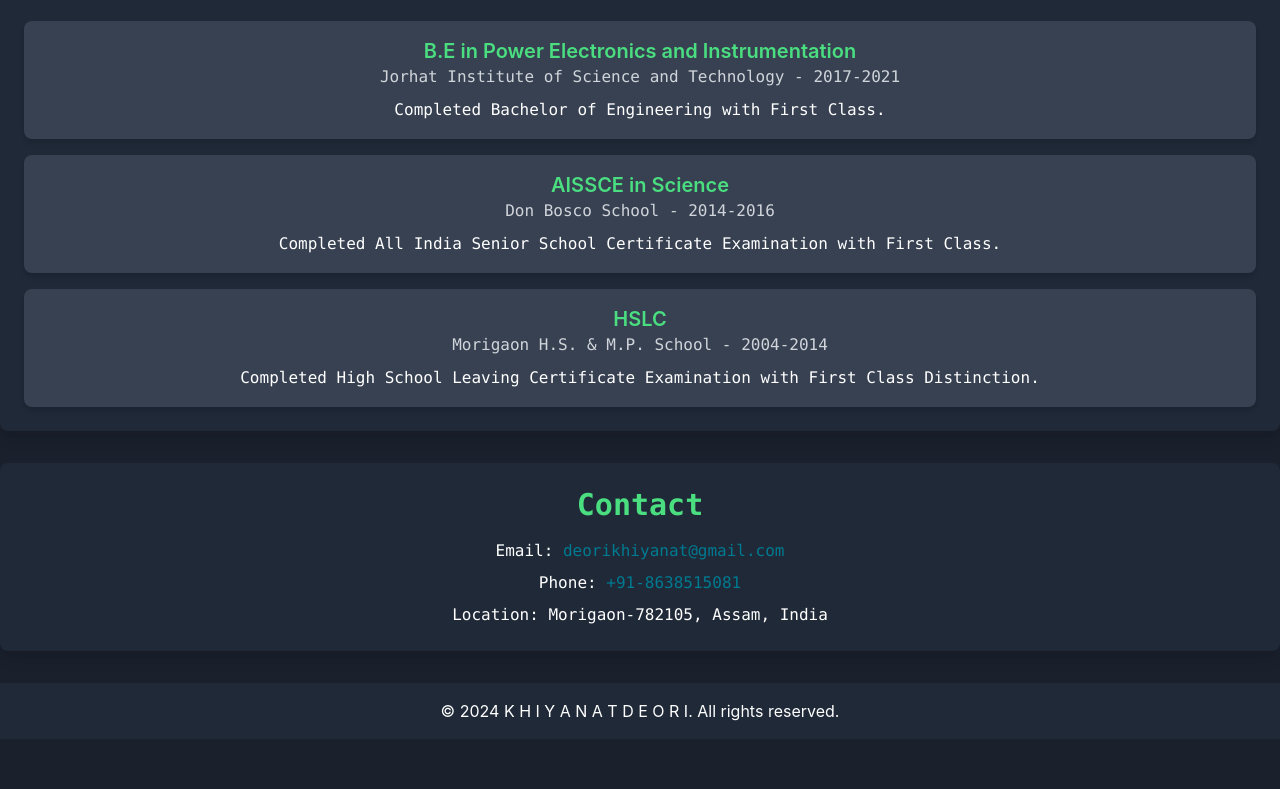
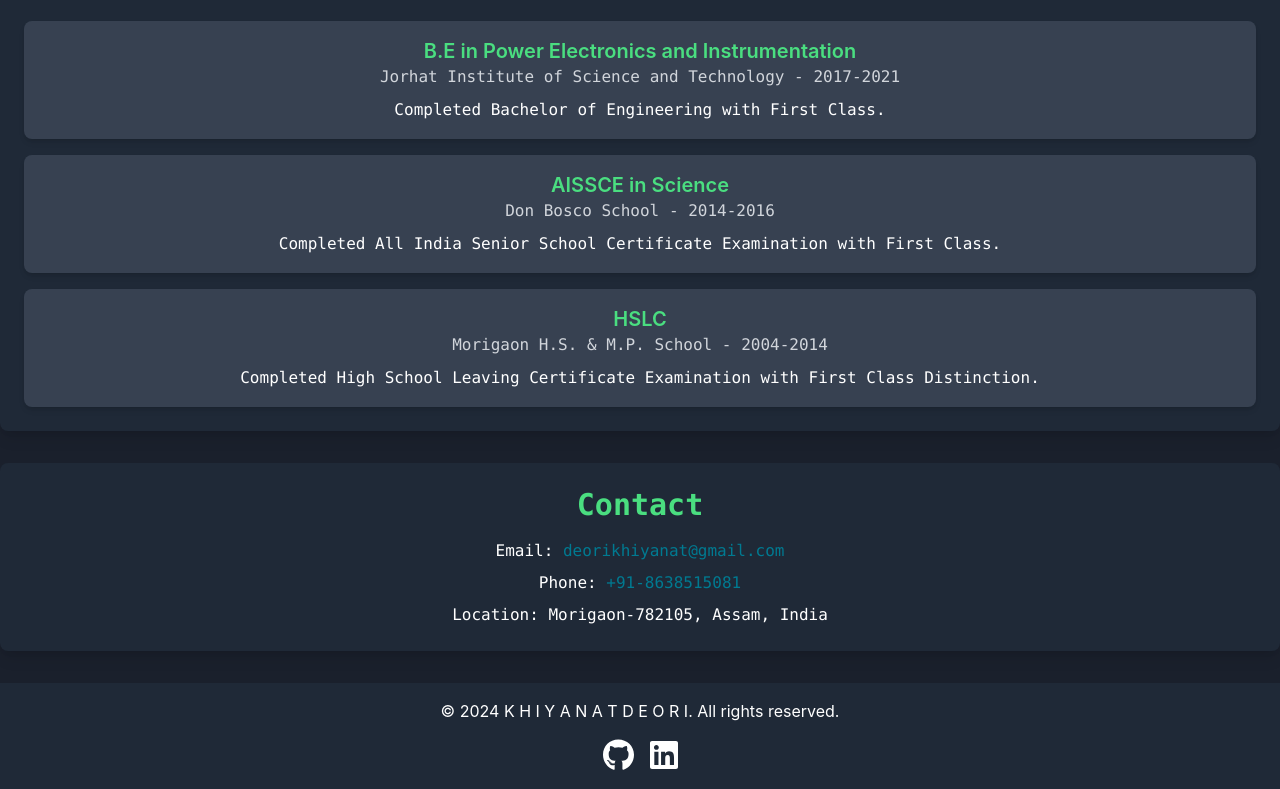
Before and after one commit to Khiyanat-Deori/my-portfolio, a React (Create React App) app: page / in a window 1280 px wide. Shown: the part 1821-2610 px from the top of the page. Before the commit the page ends 2560 px from the top, so only its background shows below. Built offline with nearby package versions, Linux system fonts and the light colour scheme.

Commit message:
feat: platforms in footer

```diff
--- a/package.json
+++ b/package.json
@@ -4,6 +4,8 @@
   "private": true,
   "homepage": "http://Khiyanat-Deori.github.io/my-portfolio",
   "dependencies": {
+    "@fortawesome/free-brands-svg-icons": "^6.6.0",
+    "@fortawesome/react-fontawesome": "^0.2.2",
     "@testing-library/jest-dom": "^5.17.0",
     "@testing-library/react": "^13.4.0",
     "@testing-library/user-event": "^13.5.0",
--- a/src/components/Footer.js
+++ b/src/components/Footer.js
@@ -1,10 +1,44 @@
-// src/components/Footer.js
+// import React from 'react';
+
+// const Footer = () => (
+//   <footer className="bg-gray-800 text-white p-4">
+//     <div className="container mx-auto text-center">
+//       <p>&copy; 2024 K H I Y A N A T D E O R I. All rights reserved.</p>
+//     </div>
+//   </footer>
+// );
+
+// export default Footer;
+
 import React from 'react';
+import { FontAwesomeIcon } from '@fortawesome/react-fontawesome';
+import { faLinkedin, faGithub } from '@fortawesome/free-brands-svg-icons';
 
 const Footer = () => (
   <footer className="bg-gray-800 text-white p-4">
     <div className="container mx-auto text-center">
       <p>&copy; 2024 K H I Y A N A T D E O R I. All rights reserved.</p>
+      <div className="mt-4 flex justify-center space-x-4">
+
+        <a
+          href="https://github.com/Khiyanat-Deori"
+          target="_blank"
+          rel="noopener noreferrer"
+          className="text-white hover:text-gray-400"
+        >
+          <FontAwesomeIcon icon={faGithub} size="2x" />
+        </a>
+
+        <a
+          href="https://www.linkedin.com/in/Khiyanat-Deori"
+          target="_blank"
+          rel="noopener noreferrer"
+          className="text-white hover:text-gray-400"
+        >
+          <FontAwesomeIcon icon={faLinkedin} size="2x" />
+        </a>
+
+      </div>
     </div>
   </footer>
 );
```
Also changed, not shown: 1 other file (tests, documents, lock files or other folders).
